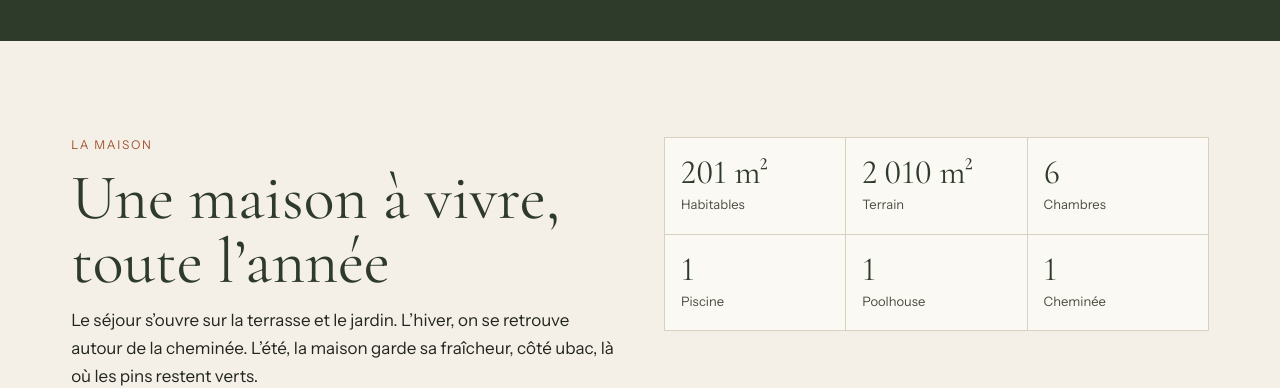
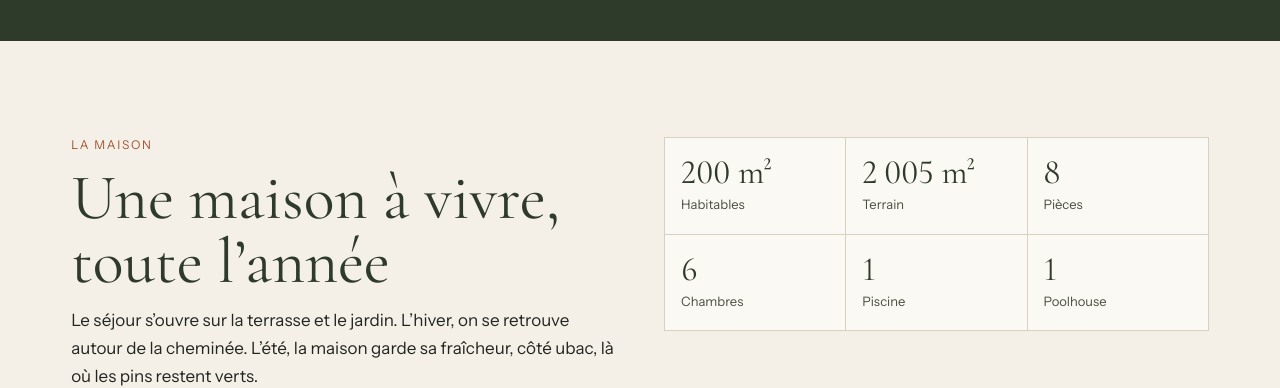
Before and after one commit to mael12854/maison-hubacs, a website: page index.html in a window 1280 px wide. Shown: the part 1020-1408 px from the top of the page. Drawn offline with nearby package versions, Linux system fonts and the light colour scheme.

Commit message:
Fiche chiffres: 200 m² habitables, 2 005 m² de terrain, 8 pièces
The facts grid keeps 6 cells: 'Pièces' replaces 'Cheminée', which stays
in the highlights list.

Co-Authored-By: Claude Opus 5.5 <noreply@anthropic.com>
Claude-Session: https://claude.ai/code/session_013ZehT6pKJtNnDfdVSoxWx7

```diff
--- a/index.html
+++ b/index.html
@@ -79,12 +79,12 @@
         </div>
         <div>
           <dl class="facts">
-            <div><dt>Habitables</dt><dd>201&nbsp;m²</dd></div>
-            <div><dt>Terrain</dt><dd>2&#8239;010&nbsp;m²</dd></div>
+            <div><dt>Habitables</dt><dd>200&nbsp;m²</dd></div>
+            <div><dt>Terrain</dt><dd>2&#8239;005&nbsp;m²</dd></div>
+            <div><dt>Pièces</dt><dd>8</dd></div>
             <div><dt>Chambres</dt><dd>6</dd></div>
             <div><dt>Piscine</dt><dd>1</dd></div>
             <div><dt>Poolhouse</dt><dd>1</dd></div>
-            <div><dt>Cheminée</dt><dd>1</dd></div>
           </dl>
         </div>
       </div>
```
